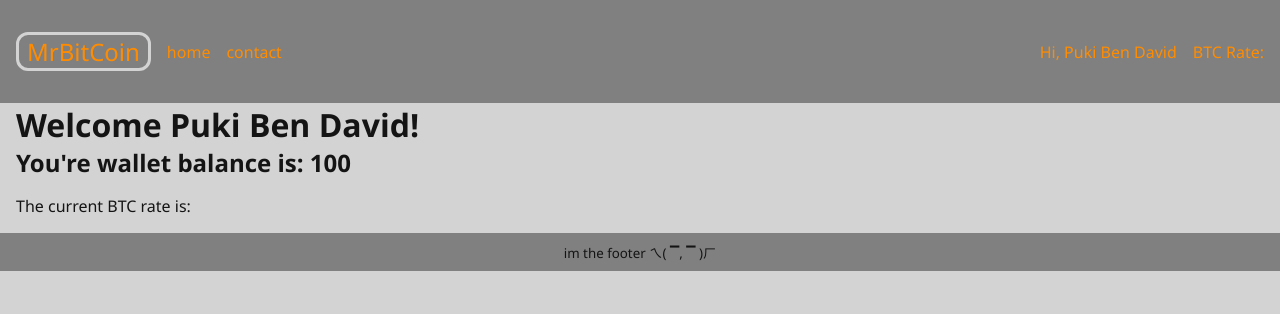
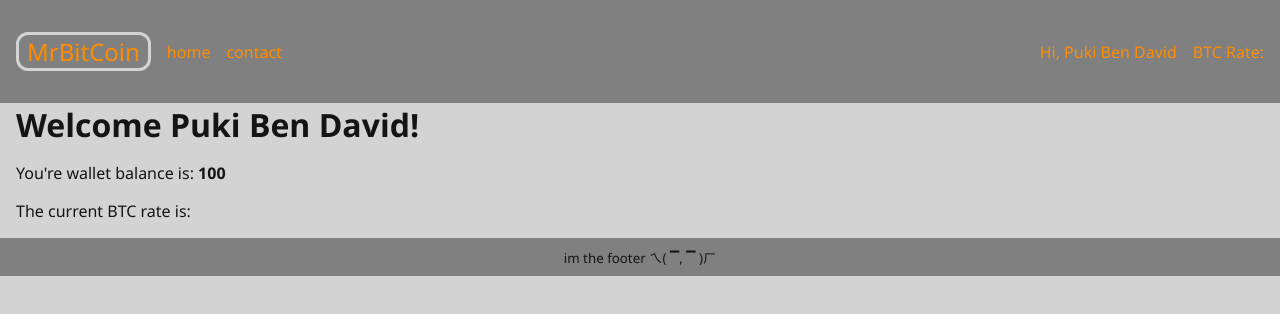
Before and after one commit to kNoCoding/MrBitCoin, a Vue app in the folder MrBitCoin/: page /#/ in a window 1280 px wide. Shown: the top 314 px of the page. Built offline with nearby package versions, Linux system fonts and the light colour scheme; no server answers.

Commit message:
Minor change

```diff
--- a/MrBitCoin/src/views/HomePage.vue
+++ b/MrBitCoin/src/views/HomePage.vue
@@ -2,8 +2,8 @@
   <main>
 
     <h1>Welcome {{ userName }}!</h1>
-    <h2>You're wallet balance is: {{ userBalance }}</h2>
-    <p>The current BTC rate is: {{ btcRate }}</p>
+    <p>You're wallet balance is: <b>{{ userBalance }}</b></p>
+    <p>The current BTC rate is: <b>{{ btcRate }}</b></p>
 
   </main>
 </template>
```
